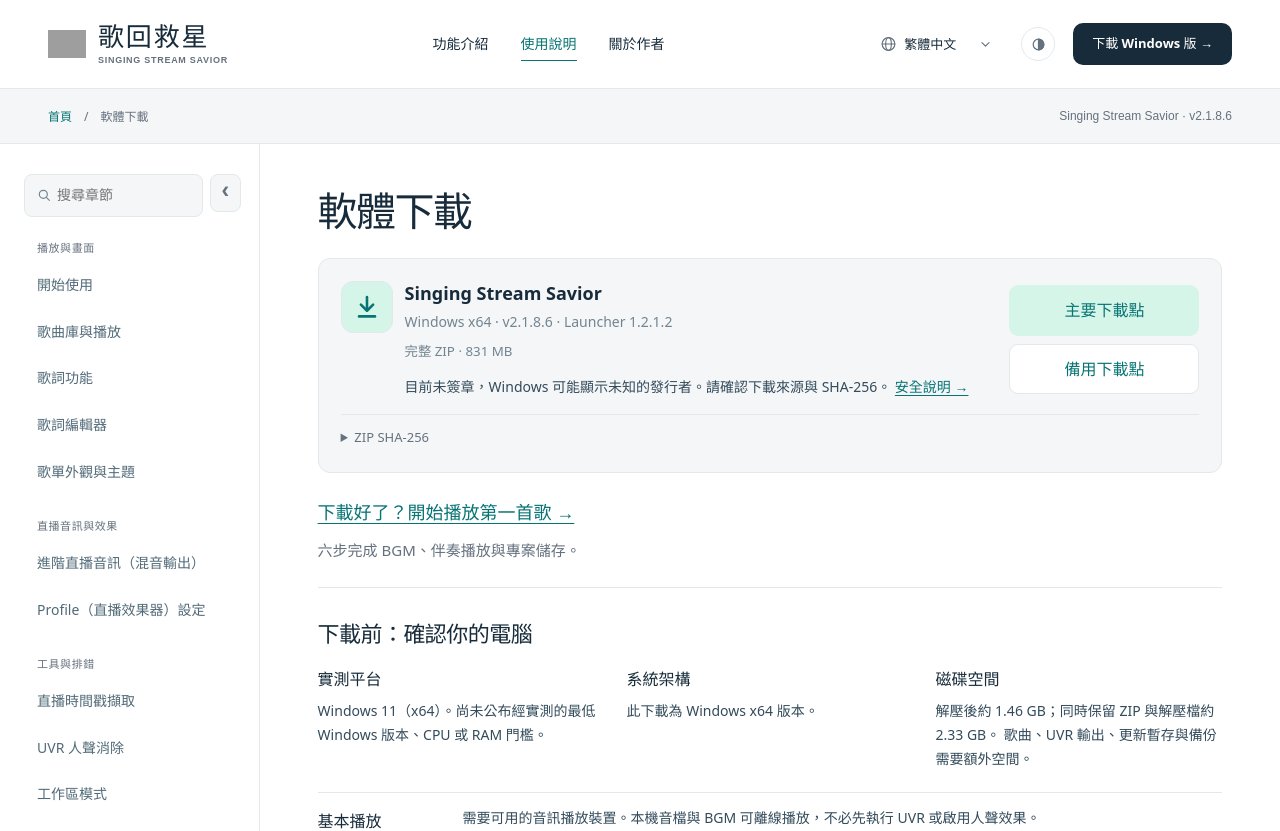
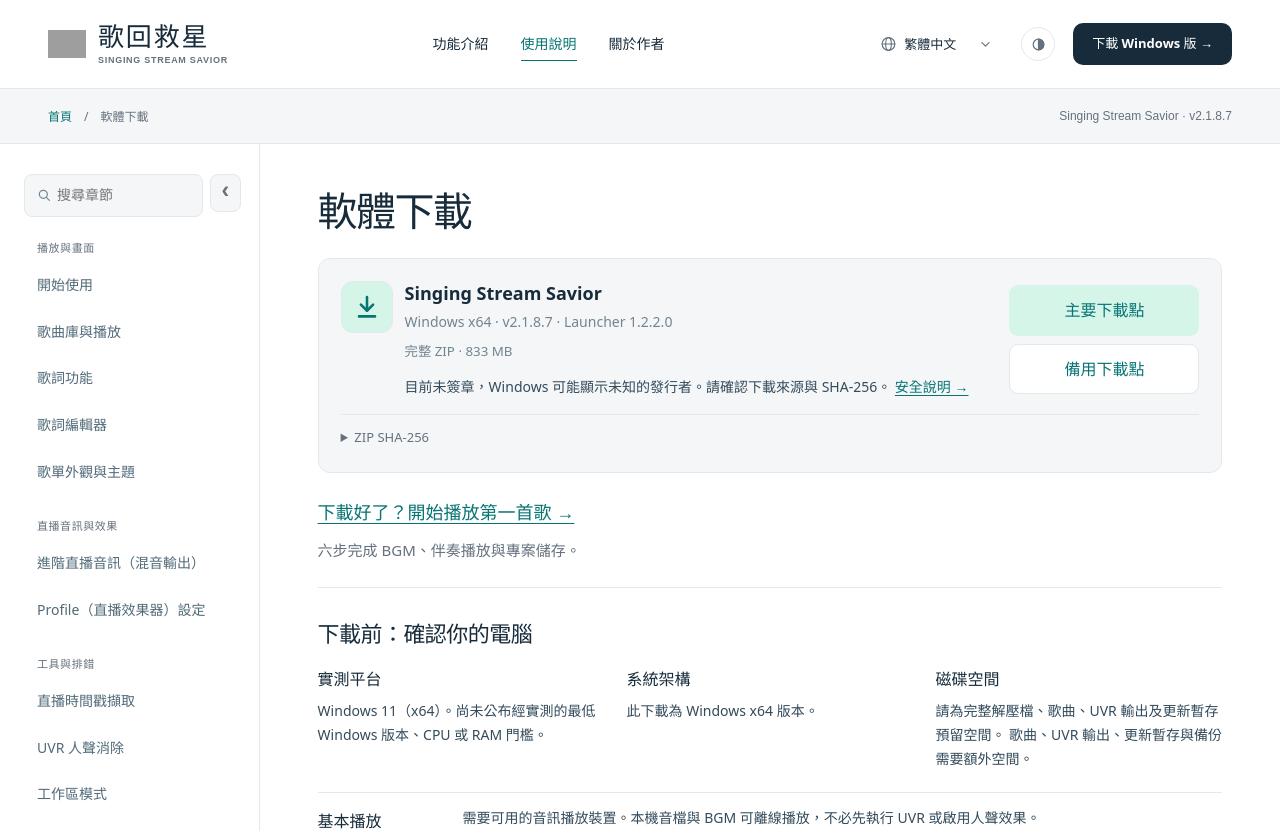
Before and after one commit to NoonIsAwesome/Singing-Stream-Savior-Manual, a Jekyll site: the page built from resources.md, in a window 1280 px wide and 1400 px high. Shown: the top 831 px of the window. Built offline with Jekyll 4.4.1, drawn with Linux system fonts in a browser that asks for light colours; some of the changed text lies outside the part shown; grey boxes are pictures that could not be loaded.

Commit message:
Publish 2.1.8.7 verified downloads and release date

```diff
--- a/_data/release-2-1-8-7.yml
+++ b/_data/release-2-1-8-7.yml
@@ -1,7 +1,7 @@
 # Publication date is pending final asset verification.
 release:
   version: "2.1.8.7"
-  date: ""
+  date: "2026-10-13"
   latest: true
   type:
     en: "Application and launcher update"
--- a/_data/resources.yml
+++ b/_data/resources.yml
@@ -1,18 +1,18 @@
 # 發布正式檔案後，只要更新這裡的連結與版本即可。
 software:
-  version: "2.1.8.6"
-  launcher_version: "1.2.1.2"
-  download_url: "https://github.com/NoonIsAwesome/Singing-Stream-Savior-Updates/releases/download/v2.1.8.6/Singing.Stream.Savior.2.1.8.6.zip"
-  release_url: "https://github.com/NoonIsAwesome/Singing-Stream-Savior-Updates/releases/tag/v2.1.8.6"
-  file_size: "831 MB"
-  sha256: "df3995bf45ec8ba9e75c6749111780746e7a6966df997d7cd8265ef80c5a1029"
-  updated_at: "2026-10-11"
+  version: "2.1.8.7"
+  launcher_version: "1.2.2.0"
+  download_url: "https://github.com/NoonIsAwesome/Singing-Stream-Savior-Updates/releases/download/v2.1.8.7/Singing.Stream.Savior.2.1.8.7.zip"
+  release_url: "https://github.com/NoonIsAwesome/Singing-Stream-Savior-Updates/releases/tag/v2.1.8.7"
+  file_size: "833 MB"
+  sha256: "ef6bcc69332e905aad9ebedb0a66d7f8bebafb8a5956459b28eb1b06081106b1"
+  updated_at: "2026-10-13"
 
   # Permanent R2 mirror is bound to the exact official release bytes.
   mirror:
-    version: "2.1.8.6"
+    version: "2.1.8.7"
     provider: "r2"
-    url: "https://updates.noonisawesome.dev/releases/v2.1.8.6/Singing.Stream.Savior.2.1.8.6.zip"
+    url: "https://updates.noonisawesome.dev/releases/v2.1.8.7/Singing.Stream.Savior.2.1.8.7.zip"
 
 support:
   ecpay_url: "https://p.ecpay.com.tw/3604623"
```
